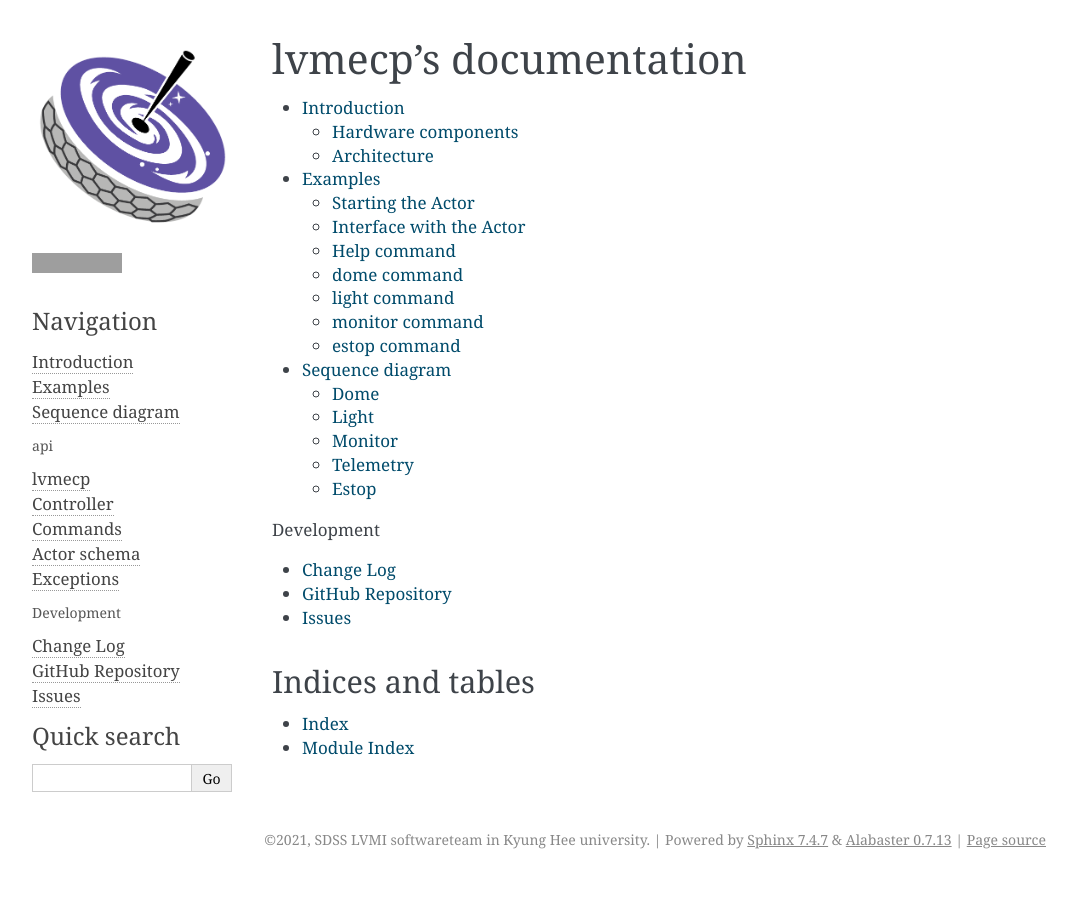
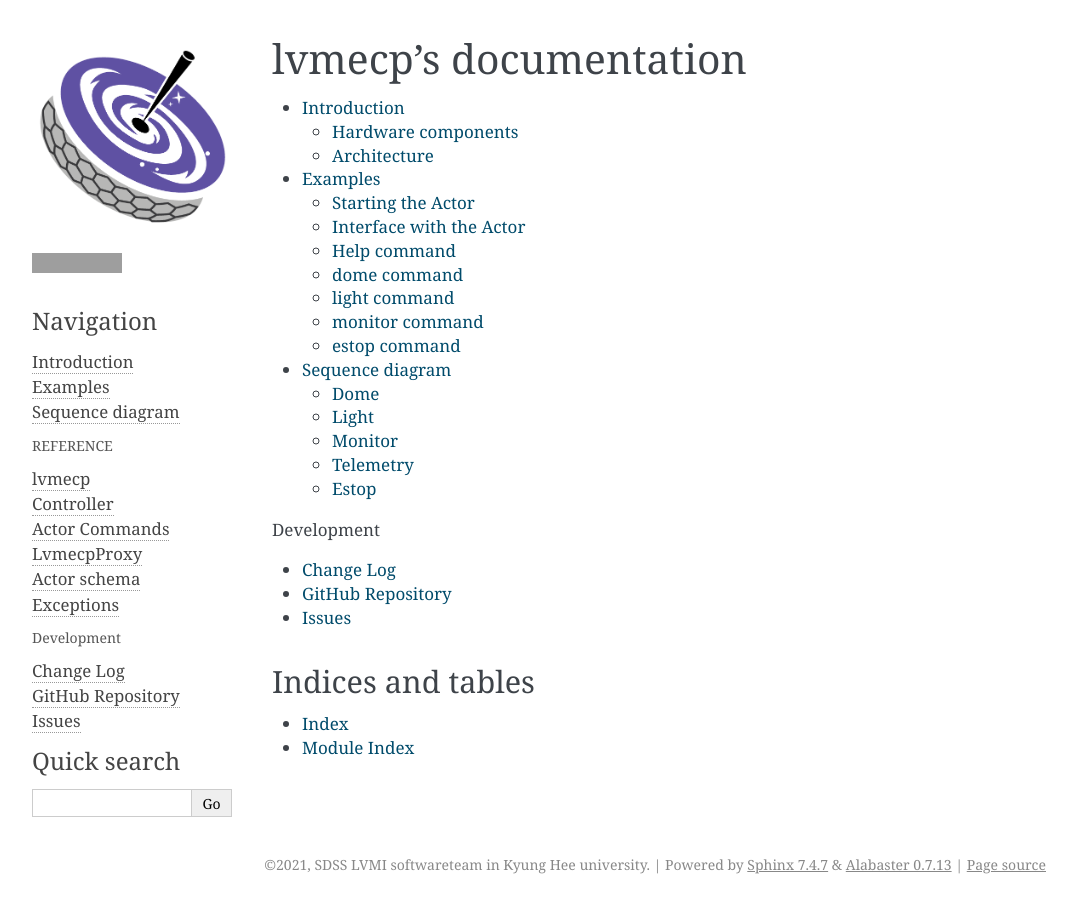
Before and after one commit to sdss/lvmecp, a Sphinx documentation site: the page built from docs/sphinx/index.rst, in a window 1280 px wide. Shown: the whole page, without its empty margins (106-1183 px from the left). Built offline with Sphinx 7.4.7, drawn with Linux system fonts in a browser that asks for light colours; the version number is read from the project's files by our own code; grey boxes are pictures that could not be loaded.

```diff
--- a/docs/sphinx/Commands.rst
+++ b/docs/sphinx/Commands.rst
@@ -1,7 +1,7 @@
 .. _Commands:
 
-Commands
-=============
+Actor Commands
+=================
 
 The ``lvmecp`` replies to the follwing commands.
 
--- a/docs/sphinx/index.rst
+++ b/docs/sphinx/index.rst
@@ -12,13 +12,14 @@ lvmecp's documentation
 
 
 .. toctree::
-  :caption: api
-  :maxdepth: 3
+  :caption: REFERENCE
+  :maxdepth: 2
   :hidden:
 
   lvmecp
   Controller
   Commands
+  proxy
   actor-schema
   Exceptions
 
```
Also changed, not shown: docs/sphinx/proxy.rst (added, +9 -0 lines).
